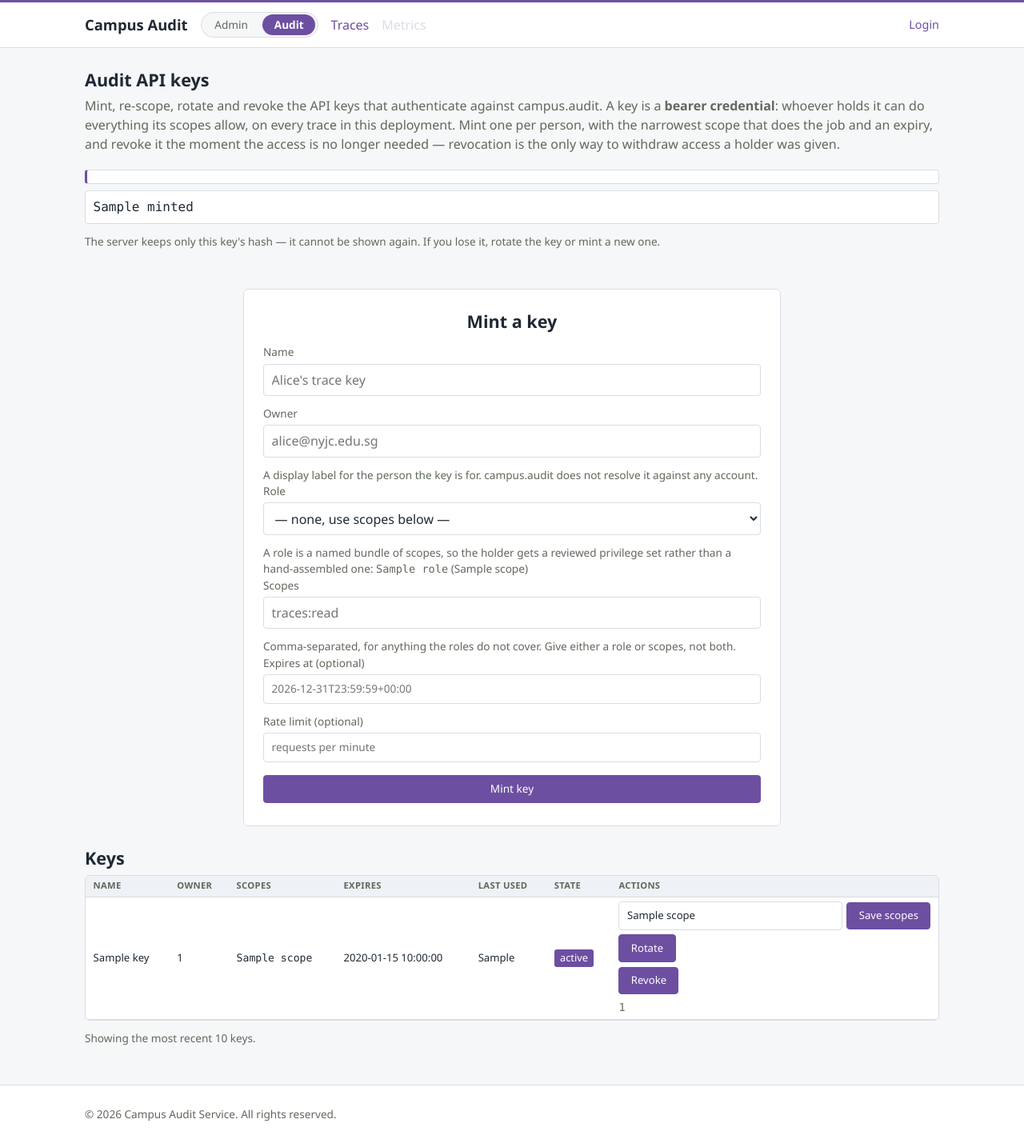
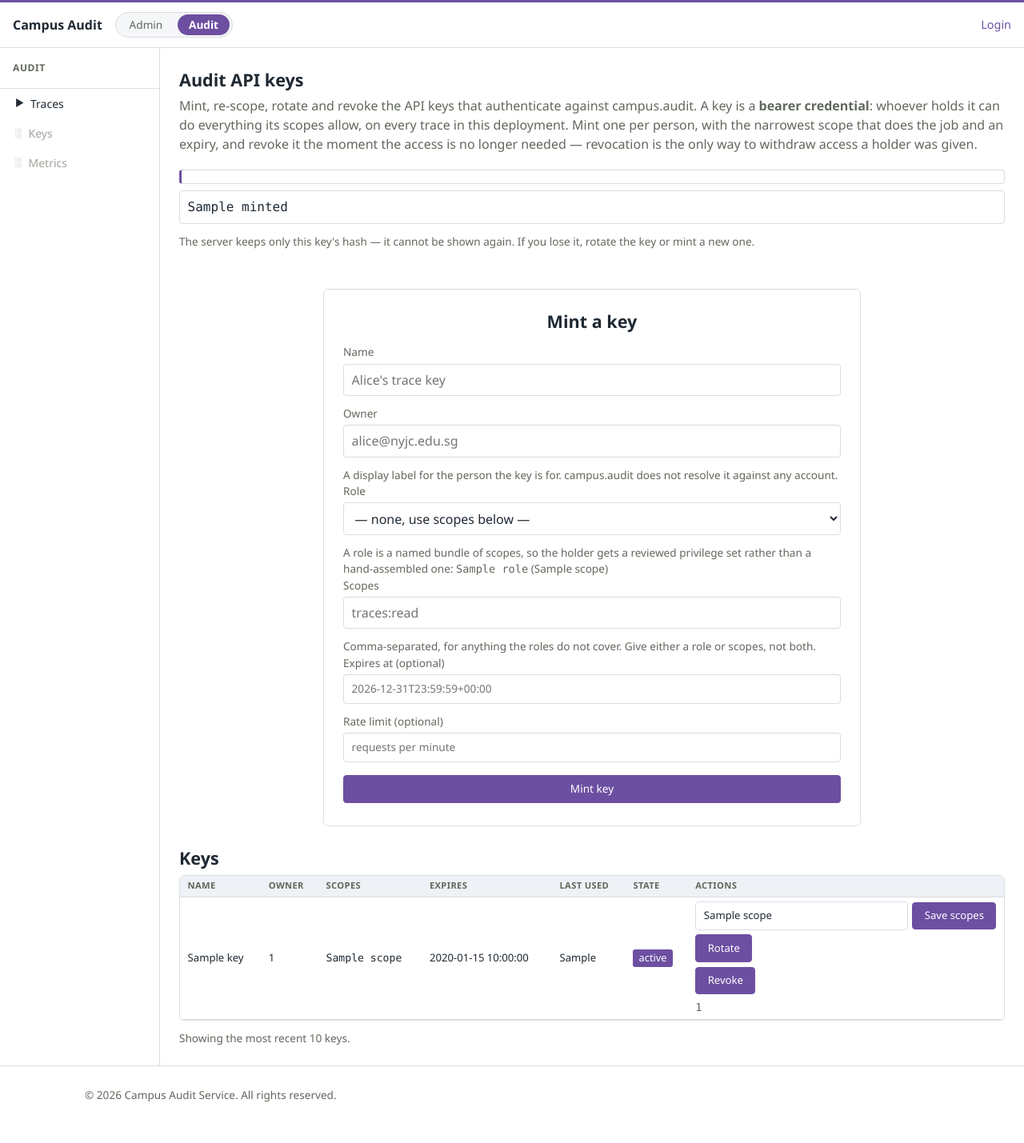
Before and after one commit to nyjc-computing/campus-admin, a Flask app: template apps/admin/audit/templates/audit/keys.html in a window 1280 px wide. Shown: the whole page at 80% size. After the commit the page ends 1378 px from the top, so only its background shows below. Run offline with Flask 3, Linux system fonts and the light colour scheme; the template is opened without the code that fills it: most values are stand-ins (such as "Sample title", 1, 10 or a date in 2020).

Commit message:
feat(audit): left-sidebar layout matching the admin portal
The two sections still read as different apps: admin navigates from a
left sidebar, audit from the top bar. Audit's working pages (trace
list, trace detail, keys) now use the same dashboard-layout skeleton
as the admin portal — a 200px left sidebar with an uppercase header,
icon nav items, accent-border active state, and disabled items — with
an AUDIT sidebar (Traces / Keys / Metrics) replacing the top-bar nav.

Matching elements across the switch:

- Top bars: same skeleton on both sides (brand left, Admin | Audit
  pills, auth right); audit's header drops its inline nav and the
  1100px centre-constraint so it spans full width like the admin
  navbar; brand typography matches (1rem semibold); auth user id
  uses the admin email's muted-small styling.
- Sidebar items share the admin sidebar's exact class names and
  dimensions (documented in both stylesheets to keep them in sync);
  active = accent left border + accent text, Metrics disabled like
  admin's not-yet-wired resources.
- Mobile: sidebar goes off-canvas behind a header ☰ toggle, same
  behaviour and breakpoint as admin.
- Landing page stays a standalone centred page (no sidebar), matching
  the admin landing's role.

Also fixes a latent break from the flask-campus swap (campus#993):
apps.admin.audit imported campus.config, which only campus-suite
shipped — fresh installs of main could not boot (CI stayed green via
the stale-venv actions cache). Both call sites now resolve service
URLs through campus.common.services.get_base_url, the same seam the
campus monorepo uses.

```diff
--- a/apps/admin/audit/client.py
+++ b/apps/admin/audit/client.py
@@ -27,11 +27,11 @@ __all__ = ["config_error", "get_audit_client", "json_client_factory"]
 import logging
 import typing
 
-import campus.config
 from campus.audit.client import AuditClient
 from campus.audit.http import DefaultClient
 from campus.audit.http.interface import JsonClient
 from campus.common import env
+from campus.common.services import get_base_url as get_service_base_url
 
 logger = logging.getLogger(__name__)
 
@@ -71,6 +71,6 @@ def get_audit_client() -> AuditClient:
     if message is not None:
         raise OSError(message)
     return AuditClient(http_client=DefaultClient(
-        base_url=campus.config.get_base_url("campus.audit"),
+        base_url=get_service_base_url("campus.audit"),
         auth=env.get("AUDIT_UI_API_KEY"),
     ))
--- a/apps/admin/audit/clientnames.py
+++ b/apps/admin/audit/clientnames.py
@@ -23,7 +23,7 @@ import threading
 import time
 import typing
 
-import campus.config
+from campus.common.services import get_base_url as get_service_base_url
 
 logger = logging.getLogger(__name__)
 
@@ -58,7 +58,7 @@ def _fetch_client_names() -> dict[str, str]:
         )
 
     client = CampusRequest(
-        base_url=campus.config.get_base_url("campus.auth"),
+        base_url=get_service_base_url("campus.auth"),
         mode="device",
         timeout=5,
     )
--- a/apps/admin/audit/static/css/main.css
+++ b/apps/admin/audit/static/css/main.css
@@ -13,6 +13,7 @@
     --audit-border: #d9dde3;
     --audit-text: #1f2933;
     --audit-muted: #61685c;
+    --audit-hover: #eef0f3;
     --audit-accent: #6d4fa1;
     --audit-accent-dark: #57408a;
     --status-ok: #1a7f37;
@@ -55,8 +56,6 @@ body {
 }
 
 .header-container {
-    max-width: 1100px;
-    margin: 0 auto;
     padding: 0.75rem 1rem;
     display: flex;
     align-items: center;
@@ -65,8 +64,10 @@ body {
     flex-wrap: wrap;
 }
 
+/* Brand matches the admin portal's navbar-brand (1rem, semibold). */
 .site-title {
-    font-size: 1.15rem;
+    font-size: 1rem;
+    font-weight: 600;
     margin: 0;
 }
 
@@ -75,27 +76,17 @@ body {
     text-decoration: none;
 }
 
-.nav-list {
-    list-style: none;
-    display: flex;
-    gap: 1rem;
-    margin: 0;
-    padding: 0;
-}
-
-.nav-list a {
-    color: var(--audit-accent);
-    text-decoration: none;
-}
-
-.nav-list a:hover {
-    color: var(--audit-accent-dark);
-    text-decoration: underline;
-}
-
-.nav-disabled {
-    color: var(--audit-border);
-    cursor: not-allowed;
+/* Mobile sidebar toggle (sidebar pages only); hidden on desktop where
+   the sidebar is always visible, mirroring the admin portal. */
+.sidebar-toggle {
+    display: none;
+    background: none;
+    border: none;
+    font-size: 1.3rem;
+    line-height: 1;
+    color: var(--audit-text);
+    cursor: pointer;
+    padding: 0.1rem 0.4rem;
 }
 
 /* Portal section switcher (Admin | Audit): the admin navbar carries
@@ -143,7 +134,7 @@ body {
     overflow: hidden;
     text-overflow: ellipsis;
     white-space: nowrap;
-    color: var(--audit-border);
+    color: var(--audit-muted);
     font-size: 0.85rem;
 }
 
@@ -158,11 +149,121 @@ body {
     text-decoration: underline;
 }
 
-/* Main content */
+/* Main content: standalone pages sit in a centred column; sidebar
+   pages go flush so the dashboard-layout hugs the viewport edge like
+   the admin portal's. */
 .audit-content {
     max-width: 1100px;
     margin: 0 auto;
     padding: 1.5rem 1rem 3rem;
+}
+
+.audit-content--flush {
+    max-width: none;
+    margin: 0;
+    padding: 0;
+    background: var(--audit-surface);
+    min-height: calc(100vh - 120px);
+}
+
+/* Sidebar layout: same skeleton and dimensions as the admin portal's
+   dashboard sidebar (apps/admin/static/css/style.css) — keep the two
+   blocks in sync. */
+.dashboard-layout {
+    display: flex;
+    min-height: calc(100vh - 120px);
+}
+
+.dashboard-sidebar {
+    width: 200px;
+    background: var(--audit-surface);
+    border-right: 1px solid var(--audit-border);
+    flex-shrink: 0;
+    transition: transform 0.3s ease;
+}
+
+.sidebar-header {
+    text-transform: uppercase;
+    font-size: 0.75rem;
+    font-weight: 600;
+    letter-spacing: 0.05em;
+    padding: 1rem;
+    color: var(--audit-muted);
+    border-bottom: 1px solid var(--audit-border);
+}
+
+.sidebar-nav {
+    display: flex;
+    flex-direction: column;
+}
+
+.sidebar-link {
+    display: flex;
+    align-items: center;
+    padding: 0.5rem 1rem;
+    color: var(--audit-text);
+    text-decoration: none;
+    font-size: 0.875rem;
+    border-left: 3px solid transparent;
+    transition: background-color 0.2s ease;
+}
+
+.sidebar-link:hover:not(.disabled) {
+    background: var(--audit-hover);
+}
+
+.sidebar-link.active {
+    background: var(--audit-hover);
+    border-left-color: var(--audit-accent);
+    color: var(--audit-accent);
+    font-weight: 600;
+}
+
+.sidebar-link.disabled {
+    color: var(--audit-muted);
+    cursor: not-allowed;
+    opacity: 0.6;
+}
+
+.sidebar-link.disabled:hover {
+    background: transparent;
+}
+
+.sidebar-icon {
+    margin-right: 0.5rem;
+    font-size: 0.75rem;
+}
+
+.dashboard-content {
+    flex: 1;
+    padding: 1.5rem;
+    overflow-x: auto;
+}
+
+/* Mobile: the sidebar goes off-canvas behind the header's ☰ toggle,
+   mirroring the admin portal's behaviour. */
+@media (max-width: 768px) {
+    .dashboard-sidebar {
+        position: fixed;
+        top: 56px;
+        left: 0;
+        bottom: 0;
+        z-index: 1000;
+        transform: translateX(-100%);
+    }
+
+    .dashboard-sidebar.show {
+        transform: translateX(0);
+        box-shadow: 2px 0 8px rgba(0, 0, 0, 0.1);
+    }
+
+    .sidebar-toggle {
+        display: inline-block;
+    }
+
+    .dashboard-content {
+        padding: 1rem;
+    }
 }
 
 .page-title {
@@ -1095,12 +1196,6 @@ a.landing-card:hover {
     }
 }
 
-/* Header nav: the current page is marked (UI consistency sweep) */
-.nav-list a.active {
-    color: var(--audit-accent);
-    font-weight: 600;
-    text-decoration: underline;
-}
 
 /* Waterfall grouping affordances: collapse controls, per-request striping */
 .section-title-row {
--- a/apps/admin/audit/static/js/main.js
+++ b/apps/admin/audit/static/js/main.js
@@ -139,3 +139,27 @@ async function fetchJson(url) {
     }
     return response.json();
 }
+
+/**
+ * Sidebar toggle for mobile (sidebar pages): mirrors the admin
+ * portal's behaviour — the ☰ button shows the off-canvas sidebar,
+ * and a tap outside closes it again.
+ */
+document.addEventListener('DOMContentLoaded', function () {
+    const sidebarToggle = document.getElementById('auditSidebarToggle');
+    const sidebar = document.getElementById('auditSidebar');
+
+    if (sidebarToggle && sidebar) {
+        sidebarToggle.addEventListener('click', function () {
+            sidebar.classList.toggle('show');
+        });
+
+        document.addEventListener('click', function (e) {
+            if (window.innerWidth <= 768) {
+                if (!sidebar.contains(e.target) && !sidebarToggle.contains(e.target)) {
+                    sidebar.classList.remove('show');
+                }
+            }
+        });
+    }
+});
--- a/apps/admin/audit/templates/audit/base.html
+++ b/apps/admin/audit/templates/audit/base.html
@@ -10,9 +10,14 @@
     {% block extra_css %}{% endblock %}
 </head>
 <body data-section="audit">
-    <!-- Navigation header -->
+    <!-- Navigation header: the same skeleton as the admin portal's
+       navbar (brand, section pills, auth), plus a mobile sidebar
+       toggle on pages that use the sidebar layout. -->
     <header class="audit-header">
         <div class="header-container">
+            {% if sidebar_layout %}
+            <button type="button" class="sidebar-toggle" id="auditSidebarToggle" aria-label="Toggle sidebar">☰</button>
+            {% endif %}
             <h1 class="site-title"><a href="/audit/">Campus Audit</a></h1>
             {# Section switcher: mirrors the pills in the admin navbar, so
                Admin and Audit sit side by side in whichever top bar the
@@ -20,16 +25,6 @@
             <nav class="section-switch" aria-label="Portal sections">
                 <a class="section-link" href="/dashboard">Admin</a>
                 <a class="section-link active" href="/audit/" aria-current="page">Audit</a>
-            </nav>
-            <nav class="main-nav">
-                <ul class="nav-list">
-                    {% set ep = request.endpoint or '' %}
-                    <li><a href="/audit/traces"{% if ep in ('audit_ui.traces', 'audit_ui.trace', 'audit_ui.journey') %} class="active" aria-current="page"{% endif %}>Traces</a></li>
-                    {% if can_manage_keys %}
-                    <li><a href="/audit/keys"{% if ep.startswith('audit_keys') %} class="active" aria-current="page"{% endif %}>Keys</a></li>
-                    {% endif %}
-                    <li><span class="nav-disabled" title="Coming soon">Metrics</span></li>
-                </ul>
             </nav>
             <div class="header-auth">
                 {% set user_id = (g.user.id if g.user else None) %}
@@ -45,8 +40,9 @@
         </div>
     </header>
 
-    <!-- Main content area -->
-    <main class="audit-content">
+    <!-- Main content area: sidebar pages fill the viewport edge-to-edge
+       (dashboard-layout), standalone pages sit in a centred column. -->
+    <main class="audit-content{% if sidebar_layout %} audit-content--flush{% endif %}">
         {% with messages = get_flashed_messages() %}
             {% if messages %}
             <div class="flash-messages" role="status">
--- a/apps/admin/audit/templates/audit/keys.html
+++ b/apps/admin/audit/templates/audit/keys.html
@@ -1,8 +1,8 @@
-{% extends "audit/base.html" %}
+{% extends "audit/sidebar.html" %}
 
 {% block title %}API keys - Campus Audit{% endblock %}
 
-{% block content %}
+{% block page_content %}
 <section class="page-header">
     <h2 class="page-title">Audit API keys</h2>
     <p class="page-subtitle">
--- /dev/null
+++ b/apps/admin/audit/templates/audit/sidebar.html
@@ -0,0 +1,39 @@
+{% extends "audit/base.html" %}
+
+{% set sidebar_layout = true %}
+
+{% block content %}
+<div class="dashboard-layout">
+    {# Sidebar: same skeleton and item styling as the admin portal's
+       dashboard sidebar (apps/admin/static/css/style.css), so moving
+       between sections keeps the same navigation grammar. #}
+    <aside class="dashboard-sidebar" id="auditSidebar">
+        <div class="sidebar-header">
+            AUDIT
+        </div>
+        <nav class="sidebar-nav">
+            {% set ep = request.endpoint or '' %}
+            <a href="/audit/traces" class="sidebar-link{% if ep in ('audit_ui.traces', 'audit_ui.trace', 'audit_ui.journey') %} active{% endif %}">
+                <span class="sidebar-icon">▶</span> Traces
+            </a>
+            {% if can_manage_keys %}
+            <a href="/audit/keys" class="sidebar-link{% if ep.startswith('audit_keys') %} active{% endif %}">
+                <span class="sidebar-icon">▶</span> Keys
+            </a>
+            {% else %}
+            <a href="#keys" class="sidebar-link disabled">
+                <span class="sidebar-icon">░</span> Keys
+            </a>
+            {% endif %}
+            <a href="#metrics" class="sidebar-link disabled" title="Coming soon">
+                <span class="sidebar-icon">░</span> Metrics
+            </a>
+        </nav>
+    </aside>
+
+    <!-- Main content area -->
+    <div class="dashboard-content">
+        {% block page_content %}{% endblock %}
+    </div>
+</div>
+{% endblock %}
--- a/apps/admin/audit/templates/audit/trace.html
+++ b/apps/admin/audit/templates/audit/trace.html
@@ -1,8 +1,8 @@
-{% extends "audit/base.html" %}
+{% extends "audit/sidebar.html" %}
 
 {% block title %}Trace {{ trace_id[:8] }} - Audit{% endblock %}
 
-{% block content %}
+{% block page_content %}
 <p class="breadcrumb"><a href="/audit/traces">&larr; Back to traces</a></p>
 
 <div id="trace-status" class="list-status" aria-live="polite"></div>
--- a/apps/admin/audit/templates/audit/traces.html
+++ b/apps/admin/audit/templates/audit/traces.html
@@ -1,8 +1,8 @@
-{% extends "audit/base.html" %}
+{% extends "audit/sidebar.html" %}
 
 {% block title %}Traces - Audit{% endblock %}
 
-{% block content %}
+{% block page_content %}
 <h2 class="page-title">Traces</h2>
 <p class="page-subtitle">Recent request traces across Campus services, newest first.</p>
 
```
Also changed, not shown: tests/test_audit_ui.py (+27 -8 lines).
